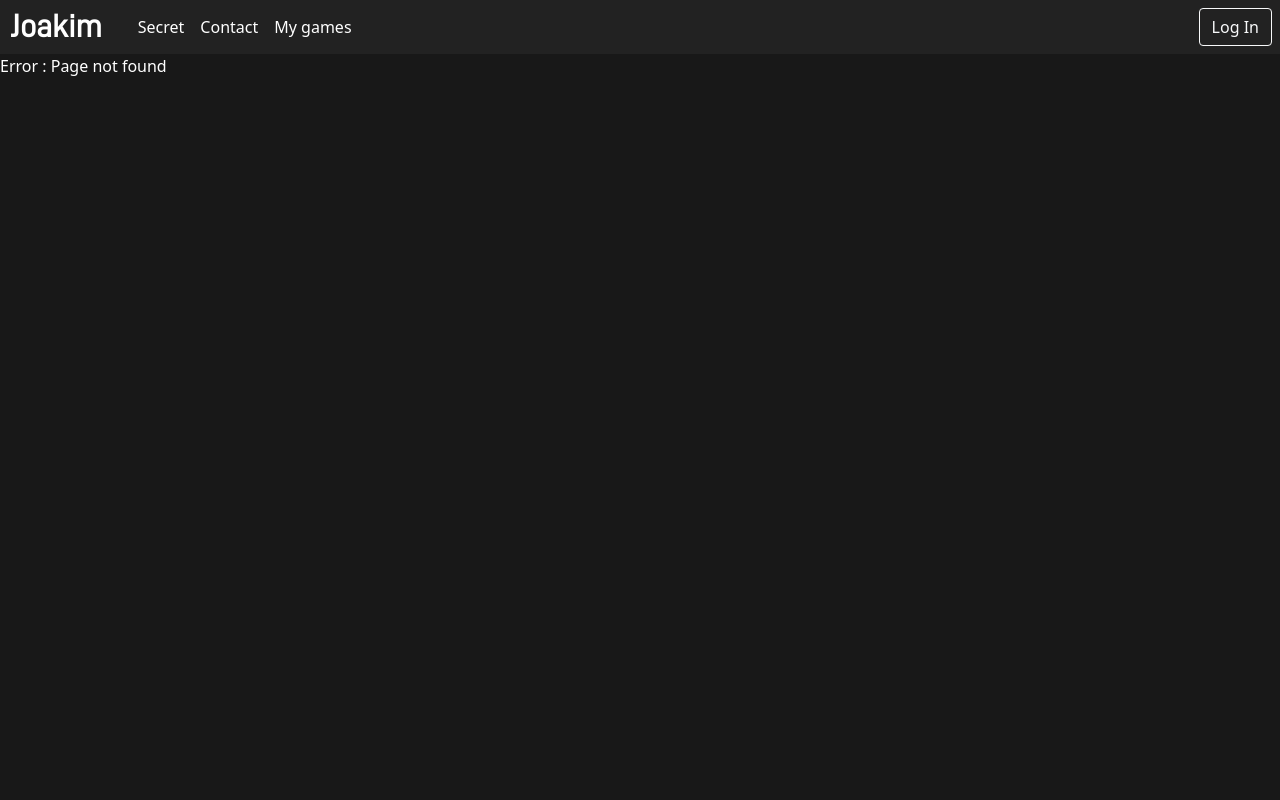
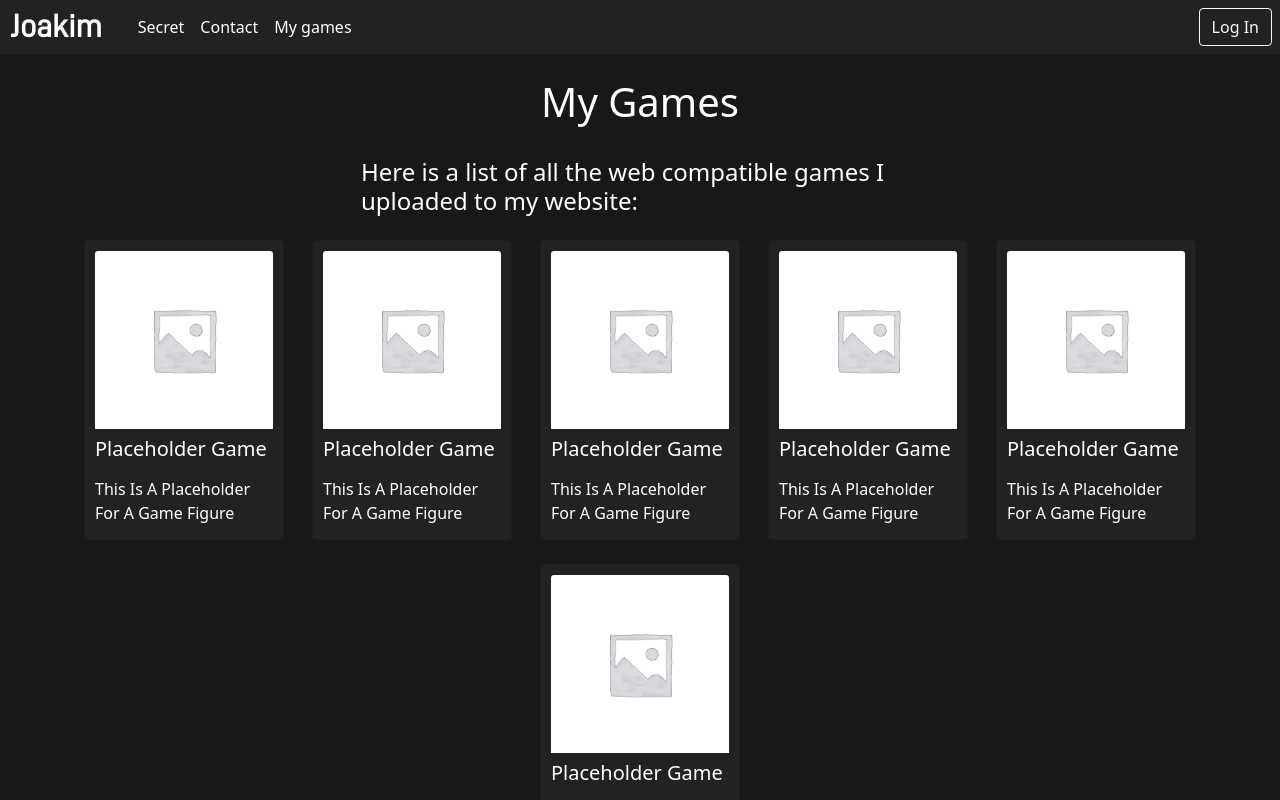
Before and after one commit to joaisa17/Portfolio, a React (Create React App) app: page /games in a window 1280 px wide. Before the commit this address led to /error/404. Shown: the top 800 px of the page. Built offline with nearby package versions, Linux system fonts and the light colour scheme.

Commit message:
Devlog 20.09.21
- Did some minor tweaking to the footer
- Added games page
- Added game component, for showing a game (Currently with placeholders)

```diff
--- a/src/App.js
+++ b/src/App.js
@@ -8,6 +8,8 @@ export default function App() {
     <Route exact path="/" component={Pages.Home} />
     <Redirect exact path="/home" to="/" />
 
+    <Route exact path="/games" component={Pages.Games} />
+
     <Route exact path="/secret" component={Pages.Secret} />
 
     <Route path="/error" component={Pages.Error} />
--- a/src/Components/Footer.jsx
+++ b/src/Components/Footer.jsx
@@ -46,6 +46,7 @@ export default class Footer extends React.Component {
                             <Row><SocialLink href="youtube.com/ignwombat">YouTube</SocialLink></Row>
                             <Row><SocialLink href="soundcloud.com/ignwombat">SoundCloud</SocialLink></Row>
                             <Row><SocialLink href="ignwombat.newground.com">NewGrounds</SocialLink></Row>
+                            <Row><SocialLink href="discord.gg/YdJ345mXmK">Discord Server</SocialLink></Row>
                         </Col>
                     </Row>
                 </Row>
--- /dev/null
+++ b/src/Components/Game.jsx
@@ -0,0 +1,17 @@
+import React from 'react';
+
+import '../css/Components/Game.css';
+
+import { Link } from 'react-router-dom';
+import { Col, Card } from 'react-bootstrap';
+
+export default function Game(props) {
+    return <Col>
+    <Card className="game mx-auto mb-4">
+        <Link to={props.href}>
+        <Card.Img variant="top" src={props.thumbnail} />
+        <Card.Title className="title py-2">{props.title}</Card.Title>
+        <Card.Text>{props.children}</Card.Text>
+        </Link>
+    </Card></Col>
+}
--- a/src/Components/UI/Background.jsx
+++ b/src/Components/UI/Background.jsx
@@ -10,7 +10,7 @@ export default class Background extends React.Component {
         super();
 
         this.variant = `${variant.charAt(0).toUpperCase()}${variant.slice(1)}`;
-
+        this.variantClass = Variants[this.variant]
 
         this.rest = {...rest}
 
@@ -50,7 +50,11 @@ export default class Background extends React.Component {
         let canvas = document.getElementById('background-canvas');
         this.ctx = canvas.getContext('2d');
 
-        this.background = new Variants[this.variant]({ctx: this.ctx, ...this.rest})
+        this.background = new this.variantClass({ctx: this.ctx, ...this.rest});
+
+        document.addEventListener('visibilitychange', () => {
+            if (document.visibilityState === 'visible') this.background = new this.variantClass({ctx: this.ctx, ...this.rest});
+        });
 
         requestAnimationFrame(this.loop);
     }
--- /dev/null
+++ b/src/Pages/Games.jsx
@@ -0,0 +1,50 @@
+import React from 'react';
+
+import Page from '../Components/Page';
+
+import Game from '../Components/Game';
+import { Placeholder } from '../media/png';
+
+import { Container, Row } from 'react-bootstrap';
+
+export default function Games() {
+    return <Page title="My Games">
+        <Container className="game-grid mt-4">
+
+            <div className="pb-4">
+                <h1 className="pb-4 text-center">My Games</h1>
+
+                <h4 className="w-50 m-auto">
+                    Here is a list of all the web compatible games I uploaded
+                    to my website:
+                </h4>
+            </div>
+
+            <Row>
+                <Game title="Placeholder Game" thumbnail={Placeholder} href="/games/placeholder-game">
+                    This is a placeholder for a game figure
+                </Game>
+
+                <Game title="Placeholder Game" thumbnail={Placeholder} href="/games/placeholder-game">
+                    This is a placeholder for a game figure
+                </Game>
+
+                <Game title="Placeholder Game" thumbnail={Placeholder} href="/games/placeholder-game">
+                    This is a placeholder for a game figure
+                </Game>
+
+                <Game title="Placeholder Game" thumbnail={Placeholder} href="/games/placeholder-game">
+                    This is a placeholder for a game figure
+                </Game>
+
+                <Game title="Placeholder Game" thumbnail={Placeholder} href="/games/placeholder-game">
+                    This is a placeholder for a game figure
+                </Game>
+
+                <Game title="Placeholder Game" thumbnail={Placeholder} href="/games/placeholder-game">
+                    This is a placeholder for a game figure
+                </Game>
+            </Row>
+        </Container>
+    </Page>
+}
--- a/src/Pages/Home.jsx
+++ b/src/Pages/Home.jsx
@@ -8,7 +8,7 @@ export default function Home() {
 
     return <Page title="Home">
         <div className="background-image" />
-        <Background variant="dots" color="rgba(100, 50, 255, 0.2)" className="test" />
+        <Background variant="lines" color="rgba(40, 20, 255, .25)" className="test" />
 
         <div className="title-container">
             <VerticallyCenteredDiv className="text-center" style={{marginTop: '-50px'}}>
--- a/src/Pages/index.js
+++ b/src/Pages/index.js
@@ -1,4 +1,5 @@
 import Home from './Home';
+import Games from './Games';
 
 import Secret from './Secret';
 
@@ -6,6 +7,7 @@ import Error from './Error';
 
 export {
     Home,
+    Games,
 
     Secret,
 
--- a/src/css/Components/Footer.css
+++ b/src/css/Components/Footer.css
@@ -25,7 +25,7 @@
     padding-left: 0;
 
     position: relative;
-    left: -8px;
+    left: -10px;
     top: 16px;
 
     white-space: nowrap;
--- /dev/null
+++ b/src/css/Components/Game.css
@@ -0,0 +1,30 @@
+.game {
+    width: 200px;
+    height: 300px;
+
+    background-color: var(--dcol3);
+
+    padding: 10px;
+
+    text-transform: capitalize;
+    cursor: pointer;
+
+    transition: all 0.125s ease-out;
+}
+
+.game:hover,
+.game:active {
+    transform: scale(1.025);
+    opacity: 50%;
+    box-shadow: 0 4px 6px rgba(0, 0, 0, 0.75);
+}
+
+.game > * {
+    color: var(--text-light);
+    text-decoration: none;
+    transition: all 0.2s ease;
+}
+
+.game > *:hover {
+    color: var(--text);
+}
--- a/src/js/Backgrounds/Lines.js
+++ b/src/js/Backgrounds/Lines.js
@@ -34,6 +34,7 @@ export default class Lines {
 
         this.ctx = props.ctx;
 
+        this.randomRange = 2000;
         this.lines = [];
 
         for (var i = 0; i < 100; i++) {
@@ -41,7 +42,7 @@ export default class Lines {
                 this.lines.push(new Line({
                     canvas: {width: this.props.width, height: this.props.height}
                 }));
-            }, Math.random() * 2000)
+            }, Math.random() * this.randomRange)
         }
     }
 
@@ -52,9 +53,12 @@ export default class Lines {
             line.update(dt);
             if (line.finished) {
                 this.lines.splice(this.lines.indexOf(line), 1);
-                this.lines.push(new Line({
-                    canvas: {width: this.props.width, height: this.props.height}
-                }))
+
+                setTimeout(() => {
+                    this.lines.push(new Line({
+                        canvas: {width: this.props.width, height: this.props.height}
+                    }));
+                }, Math.random() * this.randomRange)
             }
         });
     }
--- /dev/null
+++ b/src/media/png/index.js
@@ -0,0 +1,5 @@
+import Placeholder from './Placeholder.png';
+
+export {
+    Placeholder
+};
```
Also changed, not shown: src/media/png/Placeholder.png (added), 1 other file (tests, documents, lock files or other folders).
